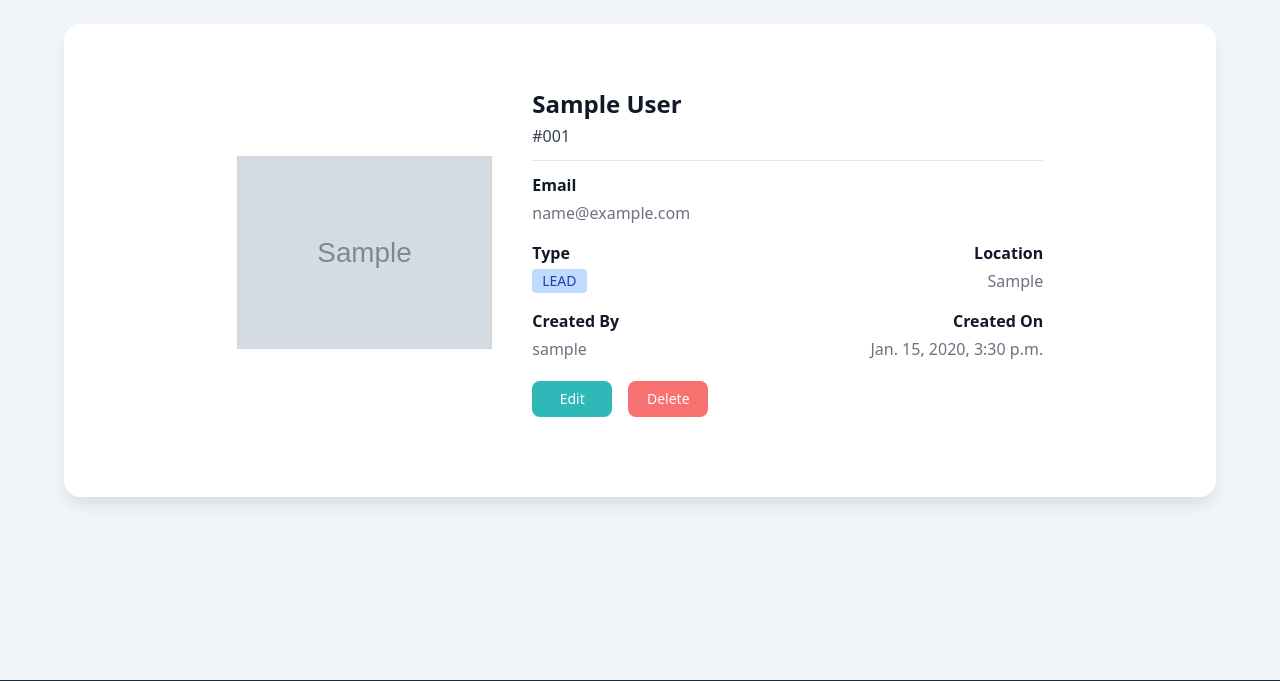
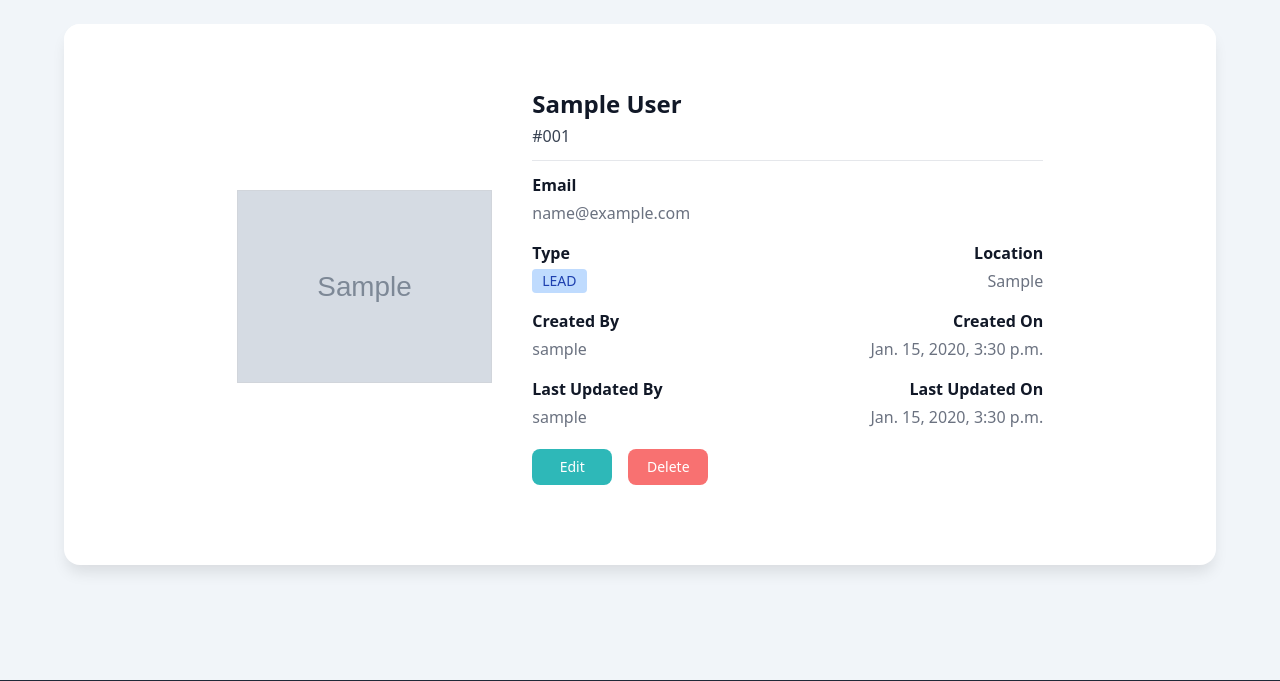
Before and after one commit to Shreehar-KE/django-crm, a Django app: page /contact/00000000-0000-0000-0000-000000000001/ in a window 1280 px wide. Shown: the part 64-745 px from the top of the page. Run offline with Django 5.2, Linux system fonts and the light colour scheme; a user stored in the database is signed in; tables that the repository leaves empty hold one stand-in row (values such as "Sample post"); grey boxes marked "Sample" are stand-in pictures; some libraries are stand-ins or nearby versions.

Commit message:
fix created_by bug in Contact model

```diff
--- a/a_contacts/models.py
+++ b/a_contacts/models.py
@@ -52,6 +52,7 @@ class Contact(models.Model):
         null=True,
         blank=True,
         related_name="created_contacts",
+        editable=False,
     )
     updated_at = models.DateTimeField(auto_now=True)
     updated_by = models.ForeignKey(
--- a/templates/a_contacts/contact_detail.html
+++ b/templates/a_contacts/contact_detail.html
@@ -51,6 +51,22 @@
           <dd class="mb-4 font-light text-gray-500 sm:mb-5 text-right">{{ contact.created_at }}</dd>
         </div>
       </dl>
+      <dl class="flex items-center justify-between space-x-6">
+        <div>
+          <dt class="mb-2 font-semibold leading-none text-gray-900 ">Last Updated By</dt>
+          <dd class="mb-4 font-light text-gray-500 sm:mb-5">
+            {% if contact.updated_by %}
+            {{ contact.updated_by.username }}
+            {% else %}
+            No Data Found
+            {% endif %}
+          </dd>
+        </div>
+        <div>
+          <dt class="mb-2 font-semibold leading-none text-gray-900 text-right">Last Updated On</dt>
+          <dd class="mb-4 font-light text-gray-500 sm:mb-5 text-right">{{ contact.updated_at }}</dd>
+        </div>
+      </dl>
       <div class="flex items-center space-x-4">
         <a href="{% url 'a_contacts:contact-update' contact.pk %}"
           class="w-[80px] text-white inline-flex justify-center items-center bg-primary-500 hover:bg-primary-700 select-none font-medium rounded-lg text-sm px-4 py-2 text-center transition-transform duration-300 active:scale-95">
```
